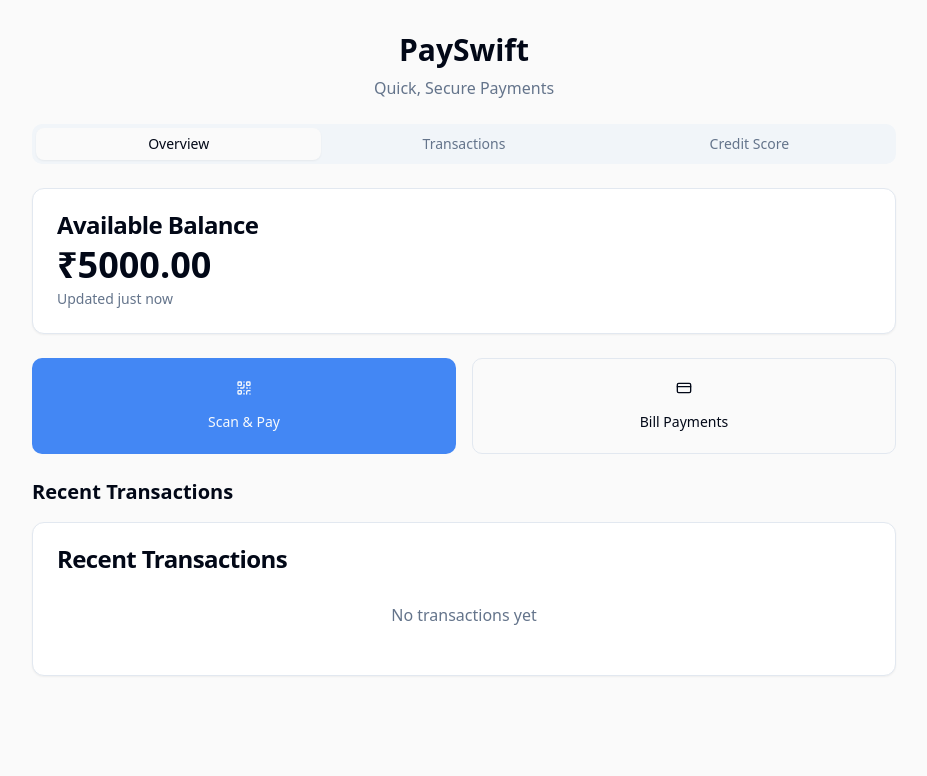
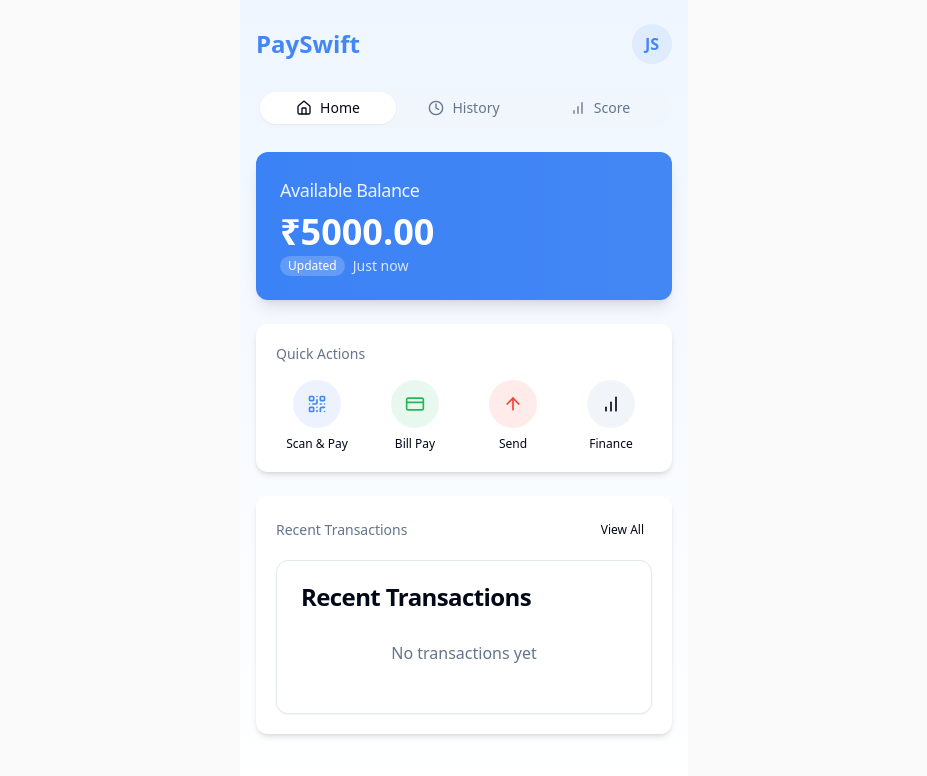
Before and after one commit to SivaSabariGanesan/pay-score-swift-65, a React (Vite) app: page / in a window 1280 px wide. Shown: the top 776 px of the page, without its empty margins (176-1103 px from the left). Built offline with nearby package versions, Linux system fonts and the light colour scheme.

Commit message:
Refactor: Improve UI and styling
This commit refactors the UI to improve the overall look and feel of the application.

```diff
--- a/src/components/Dashboard.tsx
+++ b/src/components/Dashboard.tsx
@@ -3,7 +3,7 @@ import { useEffect, useState } from "react";
 import { Card, CardContent, CardHeader, CardTitle } from "@/components/ui/card";
 import { Tabs, TabsContent, TabsList, TabsTrigger } from "@/components/ui/tabs";
 import { Button } from "@/components/ui/button";
-import { QrCode, CreditCard } from "lucide-react";
+import { QrCode, CreditCard, BarChart, Clock, Home, ArrowUp } from "lucide-react";
 import CreditScore from "./CreditScore";
 import TransactionHistory from "./TransactionHistory";
 import QRScanner from "./QRScanner";
@@ -55,68 +55,102 @@ const Dashboard = () => {
   };
 
   return (
-    <div className="container max-w-4xl px-4 py-8">
+    <div className="max-w-md mx-auto px-4 py-6 min-h-screen bg-gradient-to-b from-blue-50 to-white">
       <header className="mb-6">
-        <h1 className="text-3xl font-bold text-center mb-2">PaySwift</h1>
-        <p className="text-center text-muted-foreground">Quick, Secure Payments</p>
+        <div className="flex items-center justify-between mb-4">
+          <h1 className="text-2xl font-bold text-primary">PaySwift</h1>
+          <div className="h-10 w-10 rounded-full bg-primary/10 flex items-center justify-center">
+            <span className="text-primary font-semibold">JS</span>
+          </div>
+        </div>
       </header>
 
       <Tabs value={activeTab} onValueChange={handleTabChange} className="w-full">
-        <TabsList className="grid grid-cols-3 mb-6">
-          <TabsTrigger value="overview">Overview</TabsTrigger>
-          <TabsTrigger value="history">Transactions</TabsTrigger>
-          <TabsTrigger value="credit-score">Credit Score</TabsTrigger>
+        <TabsList className="grid grid-cols-3 mb-6 bg-muted/50 p-1 rounded-full">
+          <TabsTrigger value="overview" className="rounded-full data-[state=active]:bg-white">
+            <Home className="h-4 w-4 mr-2" />
+            Home
+          </TabsTrigger>
+          <TabsTrigger value="history" className="rounded-full data-[state=active]:bg-white">
+            <Clock className="h-4 w-4 mr-2" />
+            History
+          </TabsTrigger>
+          <TabsTrigger value="credit-score" className="rounded-full data-[state=active]:bg-white">
+            <BarChart className="h-4 w-4 mr-2" />
+            Score
+          </TabsTrigger>
         </TabsList>
 
         <TabsContent value="overview" className="space-y-6">
-          <Card>
+          <Card className="overflow-hidden border-none shadow-lg bg-gradient-to-r from-blue-500 to-primary">
             <CardHeader className="pb-2">
-              <CardTitle>Available Balance</CardTitle>
+              <CardTitle className="text-white/90 text-lg font-medium">Available Balance</CardTitle>
             </CardHeader>
             <CardContent>
-              <p className="text-4xl font-bold">₹{balance.toFixed(2)}</p>
-              <p className="text-sm text-muted-foreground mt-1">
-                Updated just now
+              <p className="text-4xl font-bold text-white">₹{balance.toFixed(2)}</p>
+              <p className="text-sm text-white/80 mt-1 flex items-center">
+                <span className="bg-white/20 text-white px-2 py-0.5 rounded-full text-xs mr-2">
+                  Updated
+                </span>
+                Just now
               </p>
             </CardContent>
           </Card>
 
-          <div className="grid grid-cols-2 gap-4">
-            <Button
-              size="lg"
-              className="h-24 flex flex-col items-center justify-center space-y-2"
-              onClick={toggleScanner}
-            >
-              <QrCode className="h-8 w-8" />
-              <span>{showScanner ? "Hide Scanner" : "Scan & Pay"}</span>
-            </Button>
-            <Button
-              size="lg"
-              variant="outline"
-              className="h-24 flex flex-col items-center justify-center space-y-2"
-            >
-              <CreditCard className="h-8 w-8" />
-              <span>Bill Payments</span>
-            </Button>
+          <div className="bg-white rounded-xl shadow-md p-5">
+            <h2 className="text-sm font-medium text-muted-foreground mb-4">Quick Actions</h2>
+            <div className="grid grid-cols-4 gap-4">
+              <div onClick={toggleScanner} className="flex flex-col items-center cursor-pointer">
+                <div className="h-12 w-12 rounded-full bg-primary/10 flex items-center justify-center mb-2">
+                  <QrCode className="h-5 w-5 text-primary" />
+                </div>
+                <span className="text-xs font-medium">Scan & Pay</span>
+              </div>
+              <div className="flex flex-col items-center cursor-pointer">
+                <div className="h-12 w-12 rounded-full bg-secondary/10 flex items-center justify-center mb-2">
+                  <CreditCard className="h-5 w-5 text-secondary" />
+                </div>
+                <span className="text-xs font-medium">Bill Pay</span>
+              </div>
+              <div className="flex flex-col items-center cursor-pointer">
+                <div className="h-12 w-12 rounded-full bg-accent/10 flex items-center justify-center mb-2">
+                  <ArrowUp className="h-5 w-5 text-accent" />
+                </div>
+                <span className="text-xs font-medium">Send</span>
+              </div>
+              <div className="flex flex-col items-center cursor-pointer">
+                <div className="h-12 w-12 rounded-full bg-muted flex items-center justify-center mb-2">
+                  <BarChart className="h-5 w-5" />
+                </div>
+                <span className="text-xs font-medium">Finance</span>
+              </div>
+            </div>
           </div>
 
           {showScanner && (
-            <div className="mt-6">
+            <div className="mt-4">
               <QRScanner onClose={toggleScanner} />
             </div>
           )}
 
-          <div className="mt-6">
-            <h2 className="text-xl font-semibold mb-4">Recent Transactions</h2>
+          <div className="bg-white rounded-xl shadow-md p-5">
+            <div className="flex items-center justify-between mb-4">
+              <h2 className="text-sm font-medium text-muted-foreground">Recent Transactions</h2>
+              <Button variant="ghost" size="sm" className="text-xs h-7 px-2" onClick={() => handleTabChange("history")}>
+                View All
+              </Button>
+            </div>
             <TransactionHistory limit={3} />
           </div>
         </TabsContent>
 
-        <TabsContent value="history">
+        <TabsContent value="history" className="bg-white rounded-xl shadow-md p-5">
+          <h2 className="text-xl font-semibold mb-4">All Transactions</h2>
           <TransactionHistory />
         </TabsContent>
 
-        <TabsContent value="credit-score">
+        <TabsContent value="credit-score" className="bg-white rounded-xl shadow-md p-5">
+          <h2 className="text-xl font-semibold mb-4">Credit Score</h2>
           <CreditScore />
         </TabsContent>
       </Tabs>
--- a/src/index.css
+++ b/src/index.css
@@ -75,8 +75,14 @@
   body {
     @apply bg-background text-foreground;
   }
+
+  html, body {
+    height: 100%;
+    overscroll-behavior: none;
+  }
 }
 
+/* Credit score styling */
 .credit-score-gauge {
   position: relative;
   height: 200px;
@@ -93,14 +99,19 @@
   font-weight: bold;
 }
 
+/* Transaction styling */
 .transaction-item {
   transition: all 0.2s ease;
+  border-radius: 0.75rem;
+  padding: 0.75rem;
 }
 
 .transaction-item:hover {
   transform: translateY(-2px);
+  background-color: rgba(0, 0, 0, 0.02);
 }
 
+/* QR Scanner styling */
 .qr-scanner-container {
   position: relative;
   height: 300px;
@@ -109,6 +120,7 @@
   margin: 0 auto;
   overflow: hidden;
   border-radius: var(--radius);
+  box-shadow: 0 10px 25px -5px rgba(0, 0, 0, 0.1);
 }
 
 .qr-scanner-overlay {
@@ -128,4 +140,31 @@
   height: 70%;
   border: 2px solid white;
   border-radius: 10px;
+  box-shadow: 0 0 0 4px rgba(255, 255, 255, 0.2);
+  animation: pulse 2s infinite;
 }
+
+@keyframes pulse {
+  0% {
+    box-shadow: 0 0 0 0 rgba(255, 255, 255, 0.4);
+  }
+  70% {
+    box-shadow: 0 0 0 10px rgba(255, 255, 255, 0);
+  }
+  100% {
+    box-shadow: 0 0 0 0 rgba(255, 255, 255, 0);
+  }
+}
+
+/* Mobile app feel */
+@media (max-width: 768px) {
+  :root {
+    --radius: 1rem;
+  }
+
+  .app-container {
+    max-width: 100%;
+    padding: 0;
+    margin: 0;
+  }
+}
```
